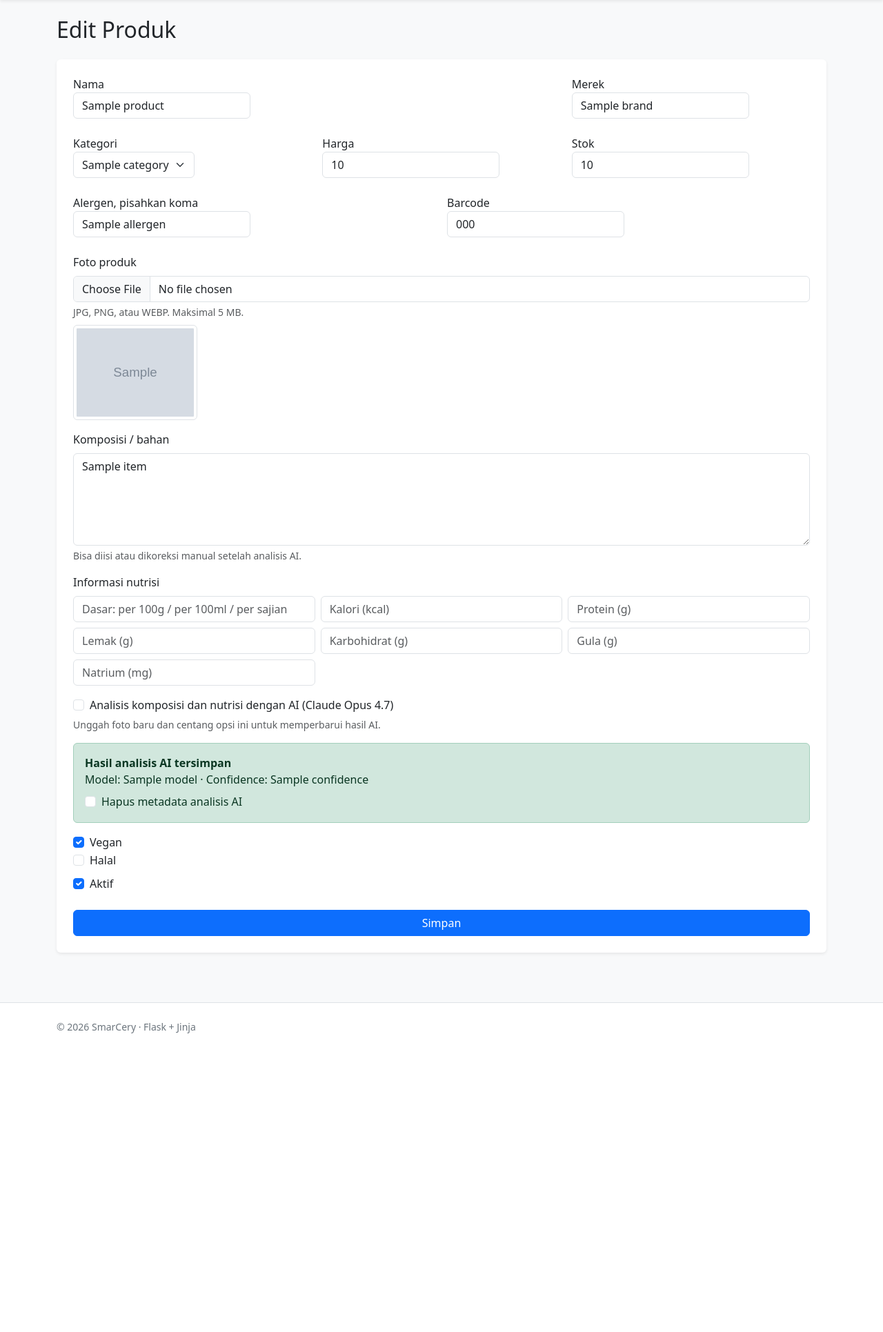
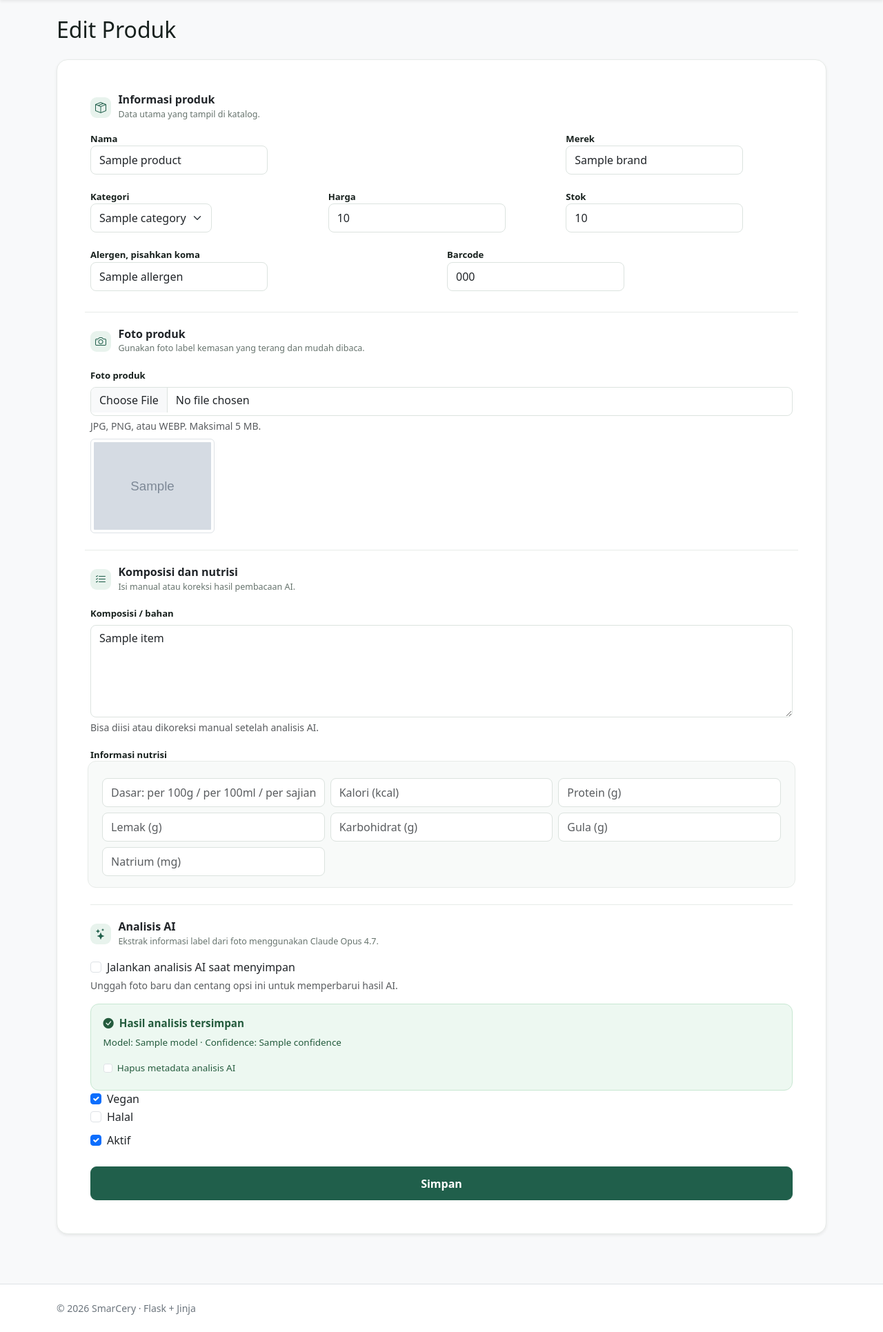
Before and after one commit to FellyTomboy/SmarCery, a Flask app: template python_app/templates/product_form.html in a window 1280 px wide. Shown: the part 57-1988 px from the top of the page at 69% size. Before the commit the page ends 1555 px from the top, so only its background shows below. Run offline with Flask 3, Linux system fonts and the light colour scheme; the template is opened without the code that fills it: most values are stand-ins (such as "Sample title", 1, 10 or a date in 2020); grey boxes marked "Sample" are stand-in pictures.

Commit message:
Polish product editor UI

```diff
--- a/python_app/templates/base.html
+++ b/python_app/templates/base.html
@@ -6,6 +6,23 @@
   <title>{{ title }} - SmarCery</title>
   <link href="https://cdn.jsdelivr.net/npm/bootstrap@5.3.8/dist/css/bootstrap.min.css" rel="stylesheet">
   <link href="https://cdn.jsdelivr.net/npm/bootstrap-icons@1.13.1/font/bootstrap-icons.min.css" rel="stylesheet">
+  <style>
+    :root { --smarcery-ink: #17201d; --smarcery-muted: #66736d; --smarcery-green: #205f4b; --smarcery-line: #e7ebe8; }
+    body { color: var(--smarcery-ink); }
+    .product-editor { border: 1px solid var(--smarcery-line) !important; border-radius: 16px; }
+    .product-editor .form-label { color: var(--smarcery-ink); font-size: .82rem; font-weight: 600; margin-bottom: .4rem; }
+    .product-editor .form-control, .product-editor .form-select { border-color: #dce3df; border-radius: 8px; min-height: 42px; }
+    .product-editor .form-control:focus, .product-editor .form-select:focus { border-color: #7aa994; box-shadow: 0 0 0 .2rem rgba(32,95,75,.12); }
+    .editor-section { border-top: 1px solid var(--smarcery-line); margin-top: 1.5rem; padding-top: 1.35rem; }
+    .editor-section-heading { align-items: center; display: flex; gap: .65rem; margin-bottom: 1rem; }
+    .editor-section-heading i { align-items: center; background: #e8f3ed; border-radius: 9px; color: var(--smarcery-green); display: inline-flex; height: 30px; justify-content: center; width: 30px; }
+    .editor-section-heading h2 { font-size: 1rem; font-weight: 700; margin: 0; }
+    .editor-section-heading p { color: var(--smarcery-muted); font-size: .78rem; margin: .15rem 0 0; }
+    .nutrition-grid { background: #f8faf9; border: 1px solid var(--smarcery-line); border-radius: 12px; padding: 1rem; }
+    .ai-result { background: #edf8f1; border: 1px solid #c8e7d2; border-radius: 12px; color: #245b3d; font-size: .84rem; line-height: 1.55; padding: 1rem 1.1rem; }
+    .ai-result-title { align-items: center; display: flex; font-size: .95rem; font-weight: 700; gap: .5rem; margin-bottom: .35rem; }
+    .product-editor .btn-primary { background: var(--smarcery-green); border-color: var(--smarcery-green); border-radius: 9px; font-weight: 600; padding: .7rem 1.25rem; }
+  </style>
 </head>
 <body class="bg-light">
 <nav class="navbar navbar-expand-lg bg-white border-bottom shadow-sm">
--- a/python_app/templates/product_form.html
+++ b/python_app/templates/product_form.html
@@ -5,7 +5,8 @@
 {% set composition = attributes.get('composition', []) %}
 {% set nutrition = attributes.get('nutrition_per_100g') or attributes.get('nutrition_per_100ml') or {} %}
 <h1 class="h2 mb-4">{{ 'Edit' if editing else 'Tambah' }} Produk</h1>
-<form method="post" enctype="multipart/form-data" class="card border-0 shadow-sm p-4">
+<form method="post" enctype="multipart/form-data" class="card product-editor border-0 shadow-sm p-4 p-md-5">
+  <div class="editor-section-heading"><i class="bi bi-box-seam"></i><div><h2>Informasi produk</h2><p>Data utama yang tampil di katalog.</p></div></div>
   <div class="row g-3">
     <div class="col-md-8"><label class="form-label">Nama<input class="form-control" name="name" required value="{{ product.name if editing else '' }}"></label></div>
     <div class="col-md-4"><label class="form-label">Merek<input class="form-control" name="brand" value="{{ product.brand if editing else '' }}"></label></div>
@@ -14,20 +15,22 @@
     <div class="col-md-4"><label class="form-label">Stok<input class="form-control" type="number" name="stock" value="{{ product.stock if editing else 0 }}"></label></div>
     <div class="col-md-6"><label class="form-label">Alergen, pisahkan koma<input class="form-control" name="allergens" value="{{ product.allergens|join(',') if editing else '' }}"></label></div>
     <div class="col-md-6"><label class="form-label">Barcode<input class="form-control" name="barcode" value="{{ product.barcode if editing else '' }}"></label></div>
-    <div class="col-12">
+    <div class="col-12 editor-section">
+      <div class="editor-section-heading"><i class="bi bi-camera"></i><div><h2>Foto produk</h2><p>Gunakan foto label kemasan yang terang dan mudah dibaca.</p></div></div>
       <label class="form-label" for="image">Foto produk</label>
       <input class="form-control" id="image" type="file" name="image" accept="image/jpeg,image/png,image/webp">
       <div class="form-text">JPG, PNG, atau WEBP. Maksimal 5 MB.</div>
       {% if editing and product.image_url %}<img class="img-thumbnail mt-2" src="{{ product.image_url }}" alt="Foto {{ product.name }}" style="max-width: 180px; max-height: 180px; object-fit: cover;">{% endif %}
     </div>
-    <div class="col-12">
+    <div class="col-12 editor-section">
+      <div class="editor-section-heading"><i class="bi bi-list-check"></i><div><h2>Komposisi dan nutrisi</h2><p>Isi manual atau koreksi hasil pembacaan AI.</p></div></div>
       <label class="form-label" for="composition">Komposisi / bahan</label>
       <textarea class="form-control" id="composition" name="composition" rows="5" placeholder="Satu bahan per baris">{% if composition is string %}{{ composition }}{% else %}{{ composition|join('\n') }}{% endif %}</textarea>
       <div class="form-text">Bisa diisi atau dikoreksi manual setelah analisis AI.</div>
     </div>
     <div class="col-12">
       <label class="form-label">Informasi nutrisi</label>
-      <div class="row g-2">
+      <div class="row g-2 nutrition-grid">
         <div class="col-md-4"><input class="form-control" name="nutrition_basis" placeholder="Dasar: per 100g / per 100ml / per sajian" value="{{ nutrition.get('basis', '') }}"></div>
         <div class="col-md-4"><input class="form-control" type="number" step="any" name="nutrition_calories_kcal" placeholder="Kalori (kcal)" value="{{ nutrition.get('calories_kcal', '') }}"></div>
         <div class="col-md-4"><input class="form-control" type="number" step="any" name="nutrition_protein_g" placeholder="Protein (g)" value="{{ nutrition.get('protein_g', '') }}"></div>
@@ -38,9 +41,12 @@
       </div>
     </div>
   </div>
-  <div class="form-check mt-3"><input class="form-check-input" type="checkbox" name="analyze_image" value="1"><label class="form-check-label">Analisis komposisi dan nutrisi dengan AI (Claude Opus 4.7)</label></div>
+  <div class="editor-section">
+  <div class="editor-section-heading"><i class="bi bi-stars"></i><div><h2>Analisis AI</h2><p>Ekstrak informasi label dari foto menggunakan Claude Opus 4.7.</p></div></div>
+  <div class="form-check mt-3"><input class="form-check-input" type="checkbox" name="analyze_image" value="1"><label class="form-check-label">Jalankan analisis AI saat menyimpan</label></div>
   <div class="form-text mb-2">Unggah foto baru dan centang opsi ini untuk memperbarui hasil AI.</div>
-  {% if editing and attributes.get('ai_analysis') %}<div class="alert alert-success mt-2"><strong>Hasil analisis AI tersimpan</strong><br>Model: {{ attributes.ai_analysis.get('model', '-') }} · Confidence: {{ attributes.ai_analysis.get('confidence', '-') }}{% if attributes.ai_analysis.get('notes') %}<br>{{ attributes.ai_analysis.get('notes') }}{% endif %}<label class="form-check mt-2"><input class="form-check-input" type="checkbox" name="clear_ai_analysis" value="1"> Hapus metadata analisis AI</label></div>{% endif %}
+  {% if editing and attributes.get('ai_analysis') %}<div class="ai-result mt-3"><div class="ai-result-title"><i class="bi bi-check-circle-fill"></i> Hasil analisis tersimpan</div><div>Model: {{ attributes.ai_analysis.get('model', '-') }} · Confidence: {{ attributes.ai_analysis.get('confidence', '-') }}</div>{% if attributes.ai_analysis.get('notes') %}<div class="mt-1">{{ attributes.ai_analysis.get('notes') }}</div>{% endif %}<label class="form-check mt-3"><input class="form-check-input" type="checkbox" name="clear_ai_analysis" value="1"> Hapus metadata analisis AI</label></div>{% endif %}
+  </div>
   <div class="form-check"><input class="form-check-input" type="checkbox" name="vegan" value="1" {% if editing and attributes.vegan %}checked{% endif %}><label class="form-check-label">Vegan</label></div>
   <div class="form-check"><input class="form-check-input" type="checkbox" name="halal" value="1" {% if editing and attributes.halal_certified %}checked{% endif %}><label class="form-check-label">Halal</label></div>
   <div class="form-check mt-2"><input class="form-check-input" type="checkbox" name="is_active" value="1" checked><label class="form-check-label">Aktif</label></div>
```
